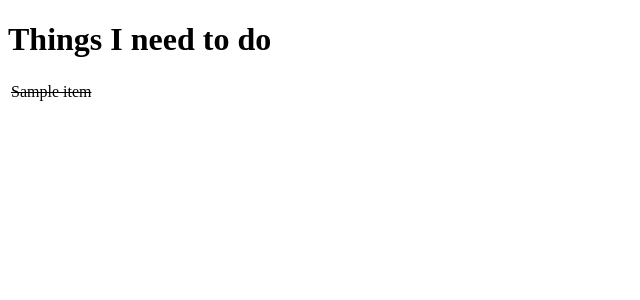
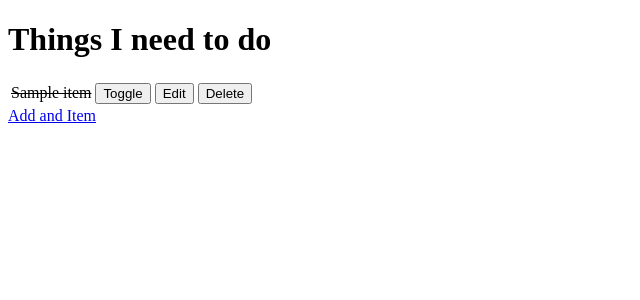
Before and after one commit to NgiapPuoyKoh/fs-hello-django, a Django app: page / in a window 1280 px wide. Shown: the top 300 px of the page, without its empty margins (0-640 px from the left). Run offline with Django 3.2, Linux system fonts and the light colour scheme; tables that the repository leaves empty hold one stand-in row (values such as "Sample post").

Commit message:
Implemented CRUD functionality

```diff
--- a/django_todo/urls.py
+++ b/django_todo/urls.py
@@ -15,9 +15,13 @@ Including another URLconf
 """
 from django.contrib import admin
 from django.urls import path
-from todo.views import get_todo_list
+from todo import views
 
 urlpatterns = [
     path('admin/', admin.site.urls),
-    path('', get_todo_list, name='get_todo_list'),
+    path('', views.get_todo_list, name='get_todo_list'),
+    path('add', views.add_item, name='add'),
+    path('edit/<item_id>', views.edit_item, name='edit'),
+    path('toggle/<item_id>', views.toggle_item, name='toggle'),
+    path('delete/<item_id>', views.delete_item, name='delete'),
 ]
--- a/todo/templates/todo/todo_list.html
+++ b/todo/templates/todo/todo_list.html
@@ -13,15 +13,33 @@
 		{% for item in items %}
 		<tr>
 			{% if item.done %}
-				<td><strike>{{ item.name }}</strike></td>
+			<td><strike>{{ item.name }}</strike></td>
 			{% else %}
-				<td>{{ item.name }}</td>
+			<td>{{ item.name }}</td>
 			{% endif %}
+			<td>
+				<a href="/toggle/{{ item.id }}">
+					<button>Toggle</button>
+				</a>
+			</td>
+			<td>
+				<a href="/edit/{{ item.id }}">
+					<button>Edit</button>
+				</a>
+			</td>
+			<td>
+				<a href="/delete/{{ item.id }}">
+					<button>Delete</button>
+				</a>
+			</td>
 		</tr>
 		{% empty %}
-		<tr><td> You have nothing to do.</td></tr>
-		{% endfor  %}
+		<tr>
+			<td> You have nothing to do.</td>
+		</tr>
+		{% endfor %}
 	</table>
+	<a href="/add">Add and Item</a>
 </body>
 
 </html>
--- a/todo/views.py
+++ b/todo/views.py
@@ -1,5 +1,7 @@
-from django.shortcuts import render
+from django.shortcuts import render, redirect, get_object_or_404
 from .models import Item
+from .forms import ItemForm
+
 
 # Create your views here.
 
@@ -10,3 +12,43 @@ def get_todo_list(request):
         'items': items
     }
     return render(request, 'todo/todo_list.html', context)
+
+
+def add_item(request):
+    if request.method == 'POST':
+        form = ItemForm(request.POST)
+        if form.is_valid():
+            form.save()
+        return redirect('get_todo_list')
+    form = ItemForm()
+    context = {
+        'form': form
+    }
+    return render(request, 'todo/add_item.html', context)
+
+
+def edit_item(request, item_id):
+    item = get_object_or_404(Item, id=item_id)
+    if request.method == 'POST':
+        form = ItemForm(request.POST, instance=item)
+        if form.is_valid():
+            form.save()
+        return redirect('get_todo_list')
+    form = ItemForm(instance=item)
+    context = {
+        'form': form
+    }
+    return render(request, 'todo/edit_item.html', context)
+
+
+def toggle_item(request, item_id):
+    item = get_object_or_404(Item, id=item_id)
+    item.done = not item.done
+    item.save()
+    return redirect('get_todo_list')
+
+
+def delete_item(request, item_id):
+    item = get_object_or_404(Item, id=item_id)
+    item.delete()
+    return redirect('get_todo_list')
```
Also changed, not shown: django_todo/settings.py (+12 -2 lines), todo/forms.py (added, +8 -0 lines), todo/templates/todo/add_item.html (added, +23 -0 lines), todo/templates/todo/edit_item.html (added, +23 -0 lines).
